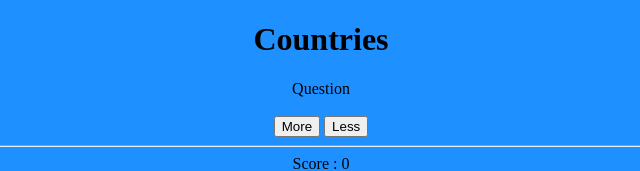
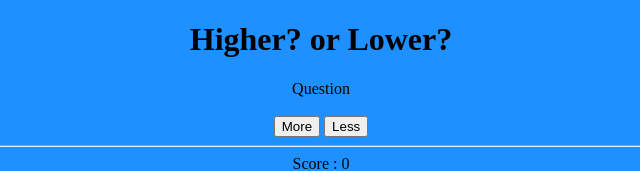
Before and after one commit to MSnaddon/Get-Your-Countries-Right, a website: page index.html in a window 1280 px wide. Shown: the top 171 px of the page, without its empty margins (319-959 px from the left). Drawn offline with Linux system fonts and the light colour scheme; some packages are replaced by stand-ins of ours.

Commit message:
Final commit

```diff
--- a/index.html
+++ b/index.html
@@ -1,19 +1,14 @@
-
-
-
-
-
 <!DOCTYPE html>
 <html>
   <head>
-    <title>Country App</title>
+    <title>Play your countries right</title>
     <script type = "text/javascript" src = "https://maps.googleapis.com/maps/api/js"> </script>
     <script src='index.js'></script>
     <link rel="stylesheet" type="text/css" href="style.css">
   </head>
   <body>
 
-    <h1>Countries</h1>
+    <h1>Higher? or Lower?</h1>
 
 
     <div id="question">Question</div>
--- a/public/index.js
+++ b/public/index.js
@@ -67,7 +67,6 @@ var moreClick = function(){
 }
 
 var lessClick = function(){
-  // console.log("less")
   compareAnswer("less");
   generateQuestion()
 }
```
